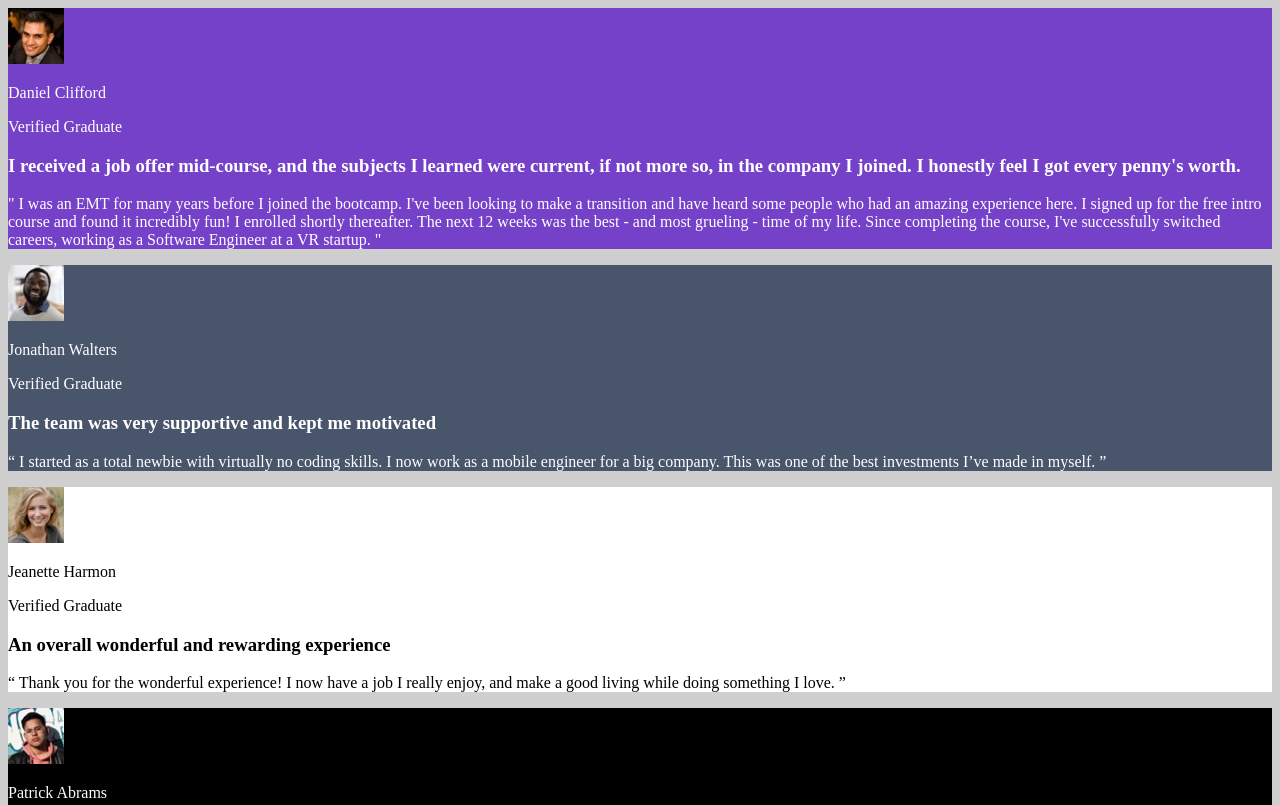
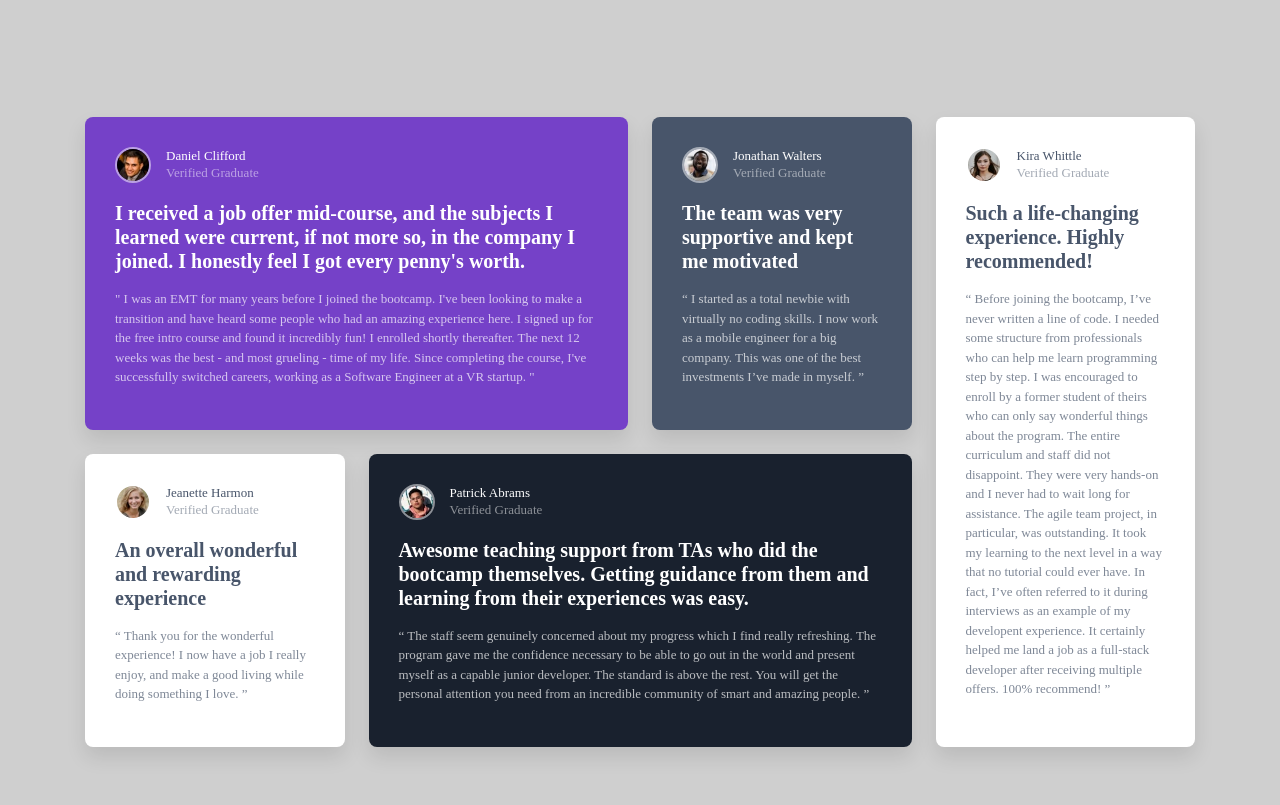
Before and after one commit to Pjoabe/Front-end-mentor, a plain HTML site: page testimonialsSectionMain/index.html in a window 1280 px wide. Shown: the top 805 px of the page. Drawn offline with Linux system fonts and the light colour scheme.

Commit message:
style: adding the desktop style

```diff
--- a/testimonialsSectionMain/index.html
+++ b/testimonialsSectionMain/index.html
@@ -7,9 +7,10 @@
     <title>Frontend Mentor | Testimonials Section</title>
   </head>
   <body>
+    <div class="MainContainer">
       <div class="DanielContainer">
         <div class="TitleDiv">
-        <img src="./images/image-daniel.jpg" alt="Daniel Clifford photo" />
+          <img class="borderImage" src="./images/image-daniel.jpg" alt="Daniel Clifford photo" />
           <div>
             <p>Daniel Clifford</p>
             <p class="Education">Verified Graduate</p>
@@ -17,23 +18,23 @@
         </div>
         <h3>
           I received a job offer mid-course, and the subjects I learned were
-        current, if not more so, in the company I joined. I honestly feel I got
-        every penny's worth.
+          current, if not more so, in the company I joined. I honestly feel I
+          got every penny's worth.
         </h3>
         <p class="Description">
           " I was an EMT for many years before I joined the bootcamp. I've been
           looking to make a transition and have heard some people who had an
-        amazing experience here. I signed up for the free intro course and found
-        it incredibly fun! I enrolled shortly thereafter. The next 12 weeks was
-        the best - and most grueling - time of my life. Since completing the
-        course, I've successfully switched careers, working as a Software
-        Engineer at a VR startup. "
+          amazing experience here. I signed up for the free intro course and
+          found it incredibly fun! I enrolled shortly thereafter. The next 12
+          weeks was the best - and most grueling - time of my life. Since
+          completing the course, I've successfully switched careers, working as
+          a Software Engineer at a VR startup. "
         </p>
       </div>
 
       <div class="JonathanContainer">
         <div class="TitleDiv">
-        <img src="./images/image-jonathan.jpg" alt="Jonathan Walters photo" />
+          <img  class="noBorderImage" src="./images/image-jonathan.jpg" alt="Jonathan Walters photo" />
           <div>
             <p>Jonathan Walters</p>
             <p class="Education">Verified Graduate</p>
@@ -49,7 +50,7 @@
 
       <div class="JeanetteContainer">
         <div class="TitleDiv">
-        <img src="./images/image-jeanette.jpg" alt="Jeanette photo" />
+          <img class="noBorderImage" src="./images/image-jeanette.jpg" alt="Jeanette photo" />
           <div>
             <p>Jeanette Harmon</p>
             <p class="Education">Verified Graduate</p>
@@ -64,7 +65,7 @@
 
       <div class="PatrickContainer">
         <div class="TitleDiv">
-        <img src="./images/image-patrick.jpg" alt="Patrick photo" />
+          <img  class="borderImage" src="./images/image-patrick.jpg" alt="Patrick photo" />
           <div>
             <p>Patrick Abrams</p>
             <p class="Education">Verified Graduate</p>
@@ -72,7 +73,8 @@
         </div>
         <h3>
           Awesome teaching support from TAs who did the bootcamp themselves.
-        Getting guidance from them and learning from their experiences was easy.
+          Getting guidance from them and learning from their experiences was
+          easy.
         </h3>
         <p class="Description">
           “ The staff seem genuinely concerned about my progress which I find
@@ -86,7 +88,7 @@
 
       <div class="KiraContainer">
         <div class="TitleDiv">
-        <img src="./images/image-kira.jpg" alt="Kira photo" />
+          <img class="noBorderImage" src="./images/image-kira.jpg" alt="Kira photo" />
           <div>
             <p>Kira Whittle</p>
             <p class="Education">Verified Graduate</p>
@@ -96,16 +98,17 @@
         <p class="Description">
           “ Before joining the bootcamp, I’ve never written a line of code. I
           needed some structure from professionals who can help me learn
-        programming step by step. I was encouraged to enroll by a former student
-        of theirs who can only say wonderful things about the program. The
-        entire curriculum and staff did not disappoint. They were very hands-on
-        and I never had to wait long for assistance. The agile team project, in
-        particular, was outstanding. It took my learning to the next level in a
-        way that no tutorial could ever have. In fact, I’ve often referred to it
-        during interviews as an example of my developent experience. It
-        certainly helped me land a job as a full-stack developer after receiving
-        multiple offers. 100% recommend! ”
+          programming step by step. I was encouraged to enroll by a former
+          student of theirs who can only say wonderful things about the program.
+          The entire curriculum and staff did not disappoint. They were very
+          hands-on and I never had to wait long for assistance. The agile team
+          project, in particular, was outstanding. It took my learning to the
+          next level in a way that no tutorial could ever have. In fact, I’ve
+          often referred to it during interviews as an example of my developent
+          experience. It certainly helped me land a job as a full-stack
+          developer after receiving multiple offers. 100% recommend! ”
         </p>
+      </div>
     </div>
   </body>
 </html>
--- a/testimonialsSectionMain/styles.css
+++ b/testimonialsSectionMain/styles.css
@@ -1,5 +1,50 @@
+@media (min-width: 376px) and (max-width: 1440px) {
   body {
-  background-color:  hsl(0, 0%, 81%);
+    background-color: hsl(0, 0%, 81%);
+    padding: 24px;
+    min-height: 100vh;
+    display: flex;
+    align-items: center;
+    justify-content: center;
+  }
+
+  .MainContainer {
+    display: grid;
+    grid-template-columns: repeat(4, 1fr);
+    grid-template-rows: auto auto;
+    gap: 24px;
+    max-width: 1110px;
+  }
+
+  .DanielContainer {
+    grid-column: 1 / 3;
+    grid-row: 1;
+  }
+
+  .JonathanContainer {
+    grid-column: 3;
+    grid-row: 1;
+  }
+
+  .JeanetteContainer {
+    grid-column: 1;
+    grid-row: 2;
+  }
+
+  .PatrickContainer {
+    grid-column: 2 / 4;
+    grid-row: 2;
+  }
+
+  .KiraContainer {
+    grid-column: 4;
+    grid-row: 1 / 3;
+  }
+
+  .DanielContainer, .JonathanContainer, .JeanetteContainer, .PatrickContainer, .KiraContainer {
+    padding: 30px;
+    border-radius: 8px;
+    box-shadow: 0 10px 20px rgba(0, 0, 0, 0.1);
   }
 
   .DanielContainer {
@@ -12,17 +57,58 @@ body {
     color: white;
   }
 
-.JeanetteContainer {
+  .JeanetteContainer, .KiraContainer {
     background-color: white;
+    color: hsl(217, 19%, 35%);
   }
 
   .PatrickContainer {
-  background-color: black;
+    background-color: hsl(219, 29%, 14%);
     color: white;
   }
 
-.KiraContainer {
-  background-color: white;
+  .TitleDiv {
+    display: flex;
+    align-items: center;
+    margin-bottom: 18px;
+  }
+
+  .TitleDiv img {
+    width: 32px;
+    height: 32px;
+    border-radius: 50%;
+    border: 2px solid hsla(0, 0%, 100%, 0.5);
+    margin-right: 15px;
+  }
+
+  .TitleDiv div {
+    display: flex;
+    flex-direction: column;
+  }
+
+  .TitleDiv p {
+    margin: 0;
+    font-size: 13px;
+    line-height: 1.3;
+  }
+
+  .Education {
+    opacity: 0.5;
+    font-size: 11px;
+  }
+
+  h3 {
+    font-size: 20px;
+    line-height: 1.2;
+    margin-top: 0;
+    margin-bottom: 16px;
+  }
+
+  .Description {
+    opacity: 0.7;
+    font-size: 13px;
+    line-height: 1.5;
+  }
 }
 
 @media screen and (max-width: 375px) {
@@ -51,11 +137,18 @@ body {
   margin-bottom: 18px;
 }
 
-.TitleDiv img {
+.borderImage {
   width: 32px;
   height: 32px;
   border-radius: 50%;
   border: 2px solid hsl(263, 70%, 70%);
+  margin-right: 15px;
+}
+
+.noBorderImage {
+  width: 32px;
+  height: 32px;
+  border-radius: 50%;
   margin-right: 15px;
 }
 
@@ -89,6 +182,8 @@ h3 {
 }
 
 .JonathanContainer {
+  background-color: hsl(217, 19%, 35%);
+  color: white;
   border-radius: 8px;
   padding: 30px;
   box-shadow: 0 10px 20px rgba(0, 0, 0, 0.1);
@@ -119,6 +214,8 @@ h3 {
 }
 
 .PatrickContainer {
+  color: white;
+  background-color: black;
   margin-top: 8px;
   padding: 30px;
   border-radius: 8px;
```
Lines whose indentation alone changed are shown as unchanged.
